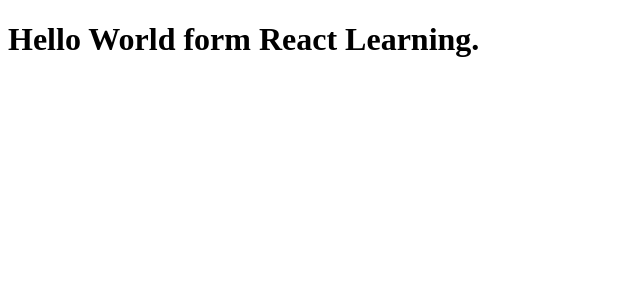
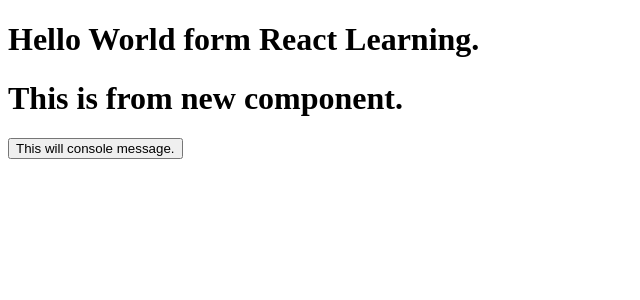
Before and after one commit to rishitkundariya/Learning_React_Js, a React (Create React App) app in the folder react_js_demo/: page / in a window 1280 px wide. Shown: the top 300 px of the page, without its empty margins (0-640 px from the left). Built offline with nearby package versions, Linux system fonts and the light colour scheme.

Commit message:
Added New Component and perform button click event

```diff
--- a/react_js_demo/src/App.js
+++ b/react_js_demo/src/App.js
@@ -1,7 +1,9 @@
 
 function App() {
   return (
+   <>
     <h1> Hello World form React Learning.</h1>
+   </>
   );
 }
 
--- /dev/null
+++ b/react_js_demo/src/CustomComponent.jsx
@@ -0,0 +1,12 @@
+export function CustomComponent(){
+    function clickMe(){
+        console.log("Hello From console Log.");
+    }
+
+ return(
+    <>
+    <h1>This is from new component.</h1>
+      <button onClick={clickMe}> This will console message. </button>
+    </>
+ )
+}
--- a/react_js_demo/src/index.js
+++ b/react_js_demo/src/index.js
@@ -1,10 +1,12 @@
 import React from 'react';
 import ReactDOM from 'react-dom/client';
 import App from './App';
+import { CustomComponent } from './CustomComponent';
 
 const root = ReactDOM.createRoot(document.getElementById('root'));
 root.render(
   <React.StrictMode>
     <App />
+    <CustomComponent/>
   </React.StrictMode>
 );
```
Also changed, not shown: 1 other file (tests, documents, lock files or other folders).
